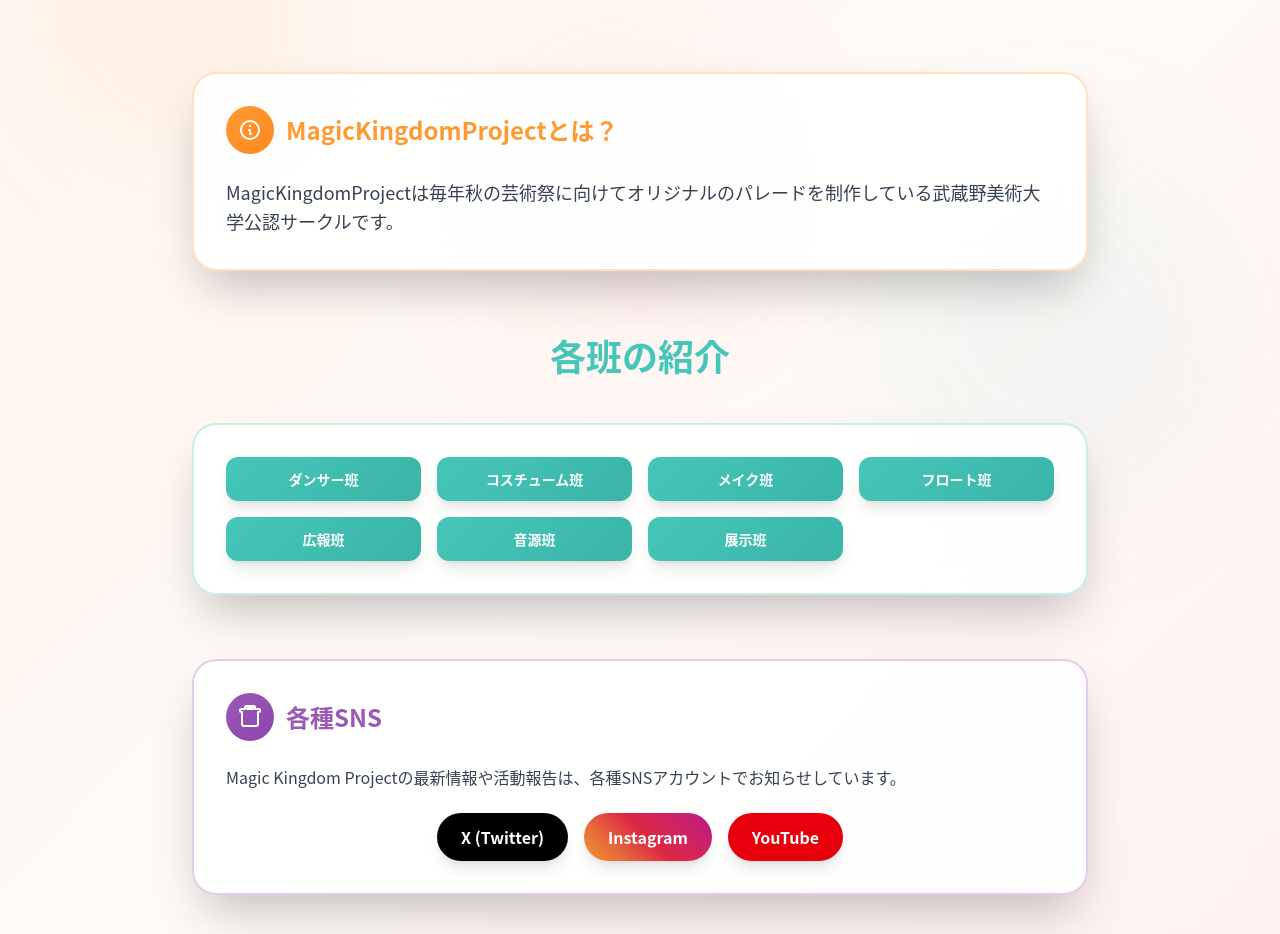
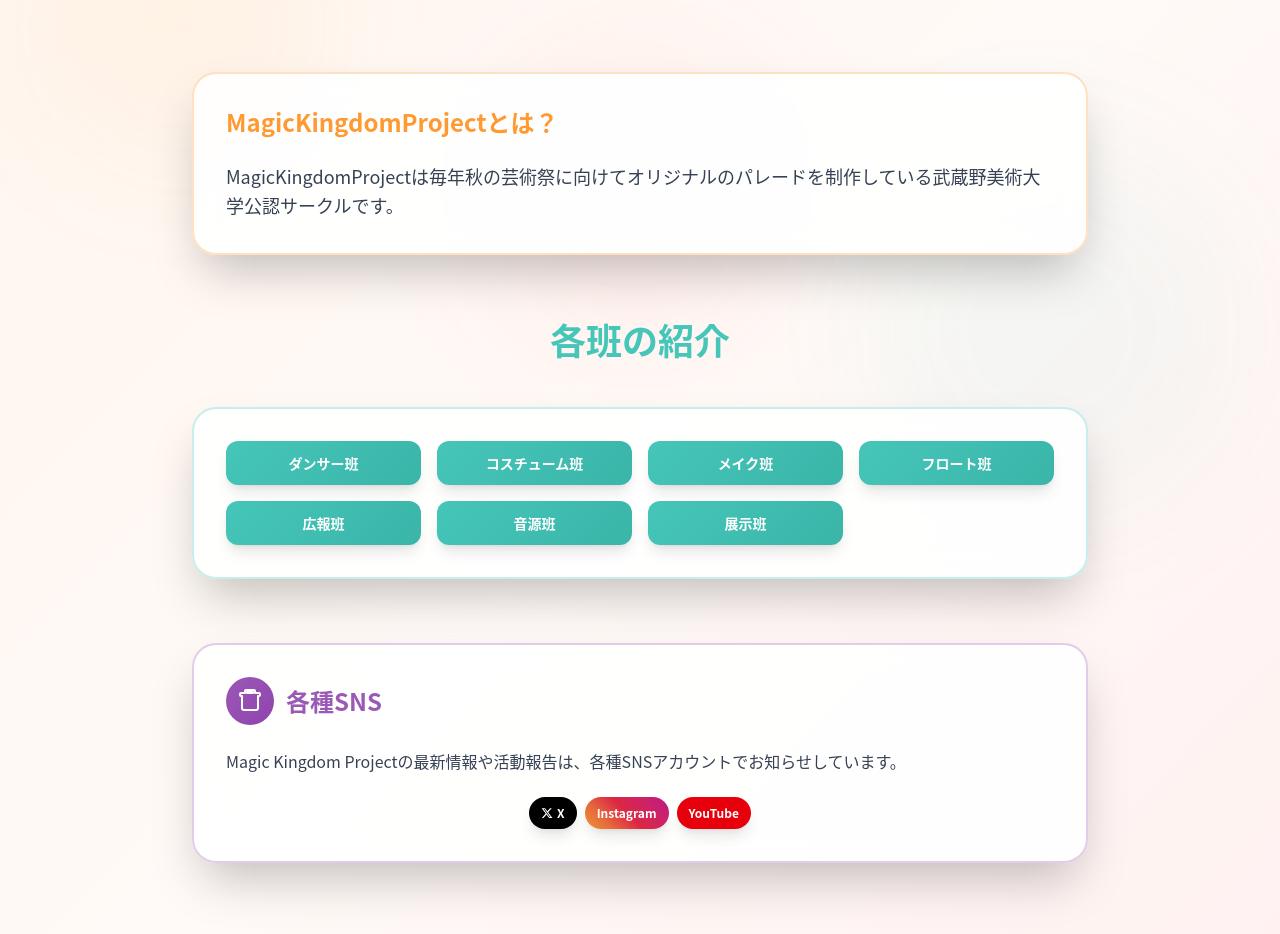
Before and after one commit to rnezzod/mkp2025, a Next.js app: page /about in a window 1280 px wide. Shown: the part 198-1132 px from the top of the page. Built offline with nearby package versions, Linux system fonts and the light colour scheme; no server answers.

Commit message:
色々修正

```diff
--- a/src/app/about/page.tsx
+++ b/src/app/about/page.tsx
@@ -116,12 +116,7 @@ export default function AboutPage() {
         {/* MKPについての説明 */}
         <div className="max-w-4xl mx-auto mb-16">
           <div className="bg-white/90 backdrop-blur-md rounded-3xl p-8 shadow-2xl border-2 border-[#FF9A33]/30 hover:border-[#FF9A33]/50 transition-all duration-300">
-            <div className="flex items-center gap-3 mb-6">
-              <div className="w-12 h-12 rounded-full flex items-center justify-center" style={{ background: 'linear-gradient(135deg, #FF9A33 0%, #FF8820 100%)' }}>
-                <svg className="w-6 h-6 text-white" fill="none" stroke="currentColor" viewBox="0 0 24 24">
-                  <path strokeLinecap="round" strokeLinejoin="round" strokeWidth={2} d="M13 16h-1v-4h-1m1-4h.01M21 12a9 9 0 11-18 0 9 9 0 0118 0z" />
-                </svg>
-              </div>
+            <div className="mb-6">
               <h2 className="text-2xl font-black" style={{ color: '#FF9A33' }}>{mkpData.abstruct.title}</h2>
             </div>
 
@@ -237,20 +232,23 @@ export default function AboutPage() {
               <p className="text-gray-700 mb-6">
                 Magic Kingdom Projectの最新情報や活動報告は、各種SNSアカウントでお知らせしています。
               </p>
-              <div className="flex justify-center gap-4">
+              <div className="flex justify-center gap-2">
                 <a
                   href={snsData.X}
                   target="_blank"
                   rel="noopener noreferrer"
-                  className="px-6 py-3 rounded-full bg-black text-white font-bold shadow-lg hover:shadow-xl transition-all duration-300 hover:scale-105 active:scale-95"
+                  className="flex items-center gap-1 px-3 py-2 rounded-full bg-black text-white text-xs font-bold shadow-lg hover:shadow-xl transition-all duration-300 hover:scale-105 active:scale-95"
                 >
-                  X (Twitter)
+                  <svg className="w-3 h-3" fill="currentColor" viewBox="0 0 24 24">
+                    <path d="M18.244 2.25h3.308l-7.227 8.26 8.502 11.24H16.17l-5.214-6.817L4.99 21.75H1.68l7.73-8.835L1.254 2.25H8.08l4.713 6.231zm-1.161 17.52h1.833L7.084 4.126H5.117z" />
+                  </svg>
+                  <span>X</span>
                 </a>
                 <a
                   href={snsData.Instagram}
                   target="_blank"
                   rel="noopener noreferrer"
-                  className="px-6 py-3 rounded-full text-white font-bold shadow-lg hover:shadow-xl transition-all duration-300 hover:scale-105 active:scale-95"
+                  className="px-3 py-2 rounded-full text-white text-xs font-bold shadow-lg hover:shadow-xl transition-all duration-300 hover:scale-105 active:scale-95"
                   style={{ background: 'linear-gradient(45deg, #f09433 0%,#e6683c 25%,#dc2743 50%,#cc2366 75%,#bc1888 100%)' }}
                 >
                   Instagram
@@ -259,7 +257,7 @@ export default function AboutPage() {
                   href={snsData.YouTube}
                   target="_blank"
                   rel="noopener noreferrer"
-                  className="px-6 py-3 rounded-full bg-red-600 text-white font-bold shadow-lg hover:shadow-xl transition-all duration-300 hover:scale-105 active:scale-95"
+                  className="px-3 py-2 rounded-full bg-red-600 text-white text-xs font-bold shadow-lg hover:shadow-xl transition-all duration-300 hover:scale-105 active:scale-95"
                 >
                   YouTube
                 </a>
--- a/src/app/page.tsx
+++ b/src/app/page.tsx
@@ -995,23 +995,15 @@ export default function Home() {
                 <h4 className="text-2xl font-black" style={{ color: '#9B59B6' }}>グッズ一覧</h4>
               </div>
 
-              <div className="w-full max-w-3xl">
-                <Image
-                  src="/お品書き.png"
-                  alt="グッズ一覧"
-                  width={800}
-                  height={600}
-                  className="w-full h-auto rounded-2xl shadow-lg hover:shadow-xl transition-shadow duration-300"
-                  priority
-                />
-              </div>
-
               <div className="text-center">
-                <p className="text-sm text-gray-600 mb-2">
-                  グッズの在庫には限りがございます
-                </p>
-                <p className="text-xs text-gray-500">
-                  展示会場（7号館 310）にて販売しております
+                <div className="w-24 h-24 mx-auto mb-4 rounded-full flex items-center justify-center" style={{ background: 'linear-gradient(135deg, #9B59B6 0%, #8E44AD 100%)' }}>
+                  <svg className="w-12 h-12 text-white" fill="none" stroke="currentColor" viewBox="0 0 24 24">
+                    <path strokeLinecap="round" strokeLinejoin="round" strokeWidth={2} d="M12 8v4l3 3m6-3a9 9 0 11-18 0 9 9 0 0118 0z" />
+                  </svg>
+                </div>
+                <h5 className="text-xl font-bold mb-2" style={{ color: '#9B59B6' }}>Coming Soon</h5>
+                <p className="text-gray-600">
+                  グッズ情報は初日公演後に公開予定です
                 </p>
               </div>
             </div>
@@ -1027,19 +1019,19 @@ export default function Home() {
             <h4 className="text-center text-lg font-bold mb-6" style={{ color: '#FF9A33' }}>
               Follow Us
             </h4>
-            <div className="flex justify-center gap-6">
-              {/* X (Twitter) リンク */}
+            <div className="flex justify-center gap-2">
+              {/* X リンク */}
               <a
                 href={snsData.X}
                 target="_blank"
                 rel="noopener noreferrer"
-                className="group flex items-center gap-2 px-6 py-3 rounded-full bg-black text-white font-bold shadow-lg hover:shadow-xl transition-all duration-300 hover:scale-105 active:scale-95"
-                aria-label="X (Twitter) でフォロー"
+                className="group flex items-center gap-1 px-3 py-2 rounded-full bg-black text-white text-xs font-bold shadow-lg hover:shadow-xl transition-all duration-300 hover:scale-105 active:scale-95"
+                aria-label="X でフォロー"
               >
-                <svg className="w-5 h-5" fill="currentColor" viewBox="0 0 24 24">
+                <svg className="w-3 h-3" fill="currentColor" viewBox="0 0 24 24">
                   <path d="M18.244 2.25h3.308l-7.227 8.26 8.502 11.24H16.17l-5.214-6.817L4.99 21.75H1.68l7.73-8.835L1.254 2.25H8.08l4.713 6.231zm-1.161 17.52h1.833L7.084 4.126H5.117z" />
                 </svg>
-                <span className="text-sm">X</span>
+                <span>X</span>
               </a>
 
               {/* Instagram リンク */}
@@ -1047,14 +1039,14 @@ export default function Home() {
                 href={snsData.Instagram}
                 target="_blank"
                 rel="noopener noreferrer"
-                className="group flex items-center gap-2 px-6 py-3 rounded-full text-white font-bold shadow-lg hover:shadow-xl transition-all duration-300 hover:scale-105 active:scale-95"
+                className="group flex items-center gap-1 px-3 py-2 rounded-full text-white text-xs font-bold shadow-lg hover:shadow-xl transition-all duration-300 hover:scale-105 active:scale-95"
                 style={{ background: 'linear-gradient(45deg, #f09433 0%,#e6683c 25%,#dc2743 50%,#cc2366 75%,#bc1888 100%)' }}
                 aria-label="Instagram でフォロー"
               >
-                <svg className="w-5 h-5" fill="currentColor" viewBox="0 0 24 24">
+                <svg className="w-3 h-3" fill="currentColor" viewBox="0 0 24 24">
                   <path d="M12 2.163c3.204 0 3.584.012 4.85.07 3.252.148 4.771 1.691 4.919 4.919.058 1.265.069 1.645.069 4.849 0 3.205-.012 3.584-.069 4.849-.149 3.225-1.664 4.771-4.919 4.919-1.266.058-1.644.07-4.85.07-3.204 0-3.584-.012-4.849-.07-3.26-.149-4.771-1.699-4.919-4.92-.058-1.265-.07-1.644-.07-4.849 0-3.204.013-3.583.07-4.849.149-3.227 1.664-4.771 4.919-4.919 1.266-.057 1.645-.069 4.849-.069zm0-2.163c-3.259 0-3.667.014-4.947.072-4.358.2-6.78 2.618-6.98 6.98-.059 1.281-.073 1.689-.073 4.948 0 3.259.014 3.668.072 4.948.2 4.358 2.618 6.78 6.98 6.98 1.281.058 1.689.072 4.948.072 3.259 0 3.668-.014 4.948-.072 4.354-.2 6.782-2.618 6.979-6.98.059-1.28.073-1.689.073-4.948 0-3.259-.014-3.667-.072-4.947-.196-4.354-2.617-6.78-6.979-6.98-1.281-.059-1.69-.073-4.949-.073zm0 5.838c-3.403 0-6.162 2.759-6.162 6.162s2.759 6.163 6.162 6.163 6.162-2.759 6.162-6.163c0-3.403-2.759-6.162-6.162-6.162zm0 10.162c-2.209 0-4-1.79-4-4 0-2.209 1.791-4 4-4s4 1.791 4 4c0 2.21-1.791 4-4 4zm6.406-11.845c-.796 0-1.441.645-1.441 1.44s.645 1.44 1.441 1.44c.795 0 1.439-.645 1.439-1.44s-.644-1.44-1.439-1.44z"/>
                 </svg>
-                <span className="text-sm">Instagram</span>
+                <span>Instagram</span>
               </a>
 
               {/* YouTube リンク */}
@@ -1062,13 +1054,13 @@ export default function Home() {
                 href={snsData.YouTube}
                 target="_blank"
                 rel="noopener noreferrer"
-                className="group flex items-center gap-2 px-6 py-3 rounded-full bg-red-600 text-white font-bold shadow-lg hover:shadow-xl transition-all duration-300 hover:scale-105 active:scale-95"
+                className="group flex items-center gap-1 px-3 py-2 rounded-full bg-red-600 text-white text-xs font-bold shadow-lg hover:shadow-xl transition-all duration-300 hover:scale-105 active:scale-95"
                 aria-label="YouTube でフォロー"
               >
-                <svg className="w-5 h-5" fill="currentColor" viewBox="0 0 24 24">
+                <svg className="w-3 h-3" fill="currentColor" viewBox="0 0 24 24">
                   <path d="M23.498 6.186a3.016 3.016 0 0 0-2.122-2.136C19.505 3.545 12 3.545 12 3.545s-7.505 0-9.377.505A3.017 3.017 0 0 0 .502 6.186C0 8.07 0 12 0 12s0 3.93.502 5.814a3.016 3.016 0 0 0 2.122 2.136c1.871.505 9.376.505 9.376.505s7.505 0 9.377-.505a3.015 3.015 0 0 0 2.122-2.136C24 15.93 24 12 24 12s0-3.93-.502-5.814zM9.545 15.568V8.432L15.818 12l-6.273 3.568z"/>
                 </svg>
-                <span className="text-sm">YouTube</span>
+                <span>YouTube</span>
               </a>
             </div>
           </div>
```
